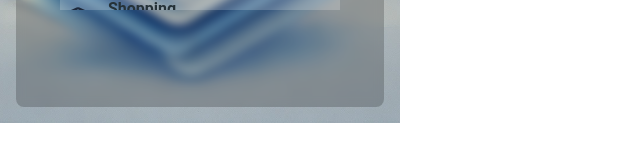
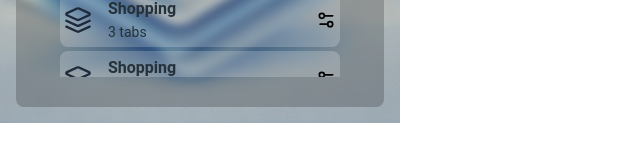
Before and after one commit to EphraimShikanga/es_tabs, a React (Vite) app: page / in a window 1280 px wide. Shown: the part 477-633 px from the top of the page, without its empty margins (0-640 px from the left). Built offline with nearby package versions, Linux system fonts and the light colour scheme; no server answers.

Commit message:
feat: Dynamically adjust main view height based on tab count
Adjust the height of the main view dynamically based on the number of tabs present. This ensures an optimal layout and prevents overflow issues, particularly when no tabs are open or displayed.

```diff
--- a/src/App.tsx
+++ b/src/App.tsx
@@ -33,6 +33,26 @@ const workspaces = [
         id: 5,
         title: "News",
         tabCount: 7
+    },
+    {
+        id: 6,
+        title: "Shopping",
+        tabCount: 3
+    },
+    {
+        id: 6,
+        title: "Shopping",
+        tabCount: 3
+    },
+    {
+        id: 6,
+        title: "Shopping",
+        tabCount: 3
+    },
+    {
+        id: 6,
+        title: "Shopping",
+        tabCount: 3
     },
     {
         id: 6,
@@ -129,7 +149,8 @@ function App() {
                         ))}
                 </div>
 
-                <div className={"p-1 relative h-[78%] w-full"}>
+                <div
+                    className={`p-1 relative w-full ${tabs.length === 0 || filteredTabs.length === 0 ? "h-[92%]" : "h-[78%]"}`}>
                     <Tabs value={activeTab} className={"h-full"}>
                         {/*eslint-disable-next-line @typescript-eslint/ban-ts-comment*/}
                         {/*@ts-expect-error*/}
```
